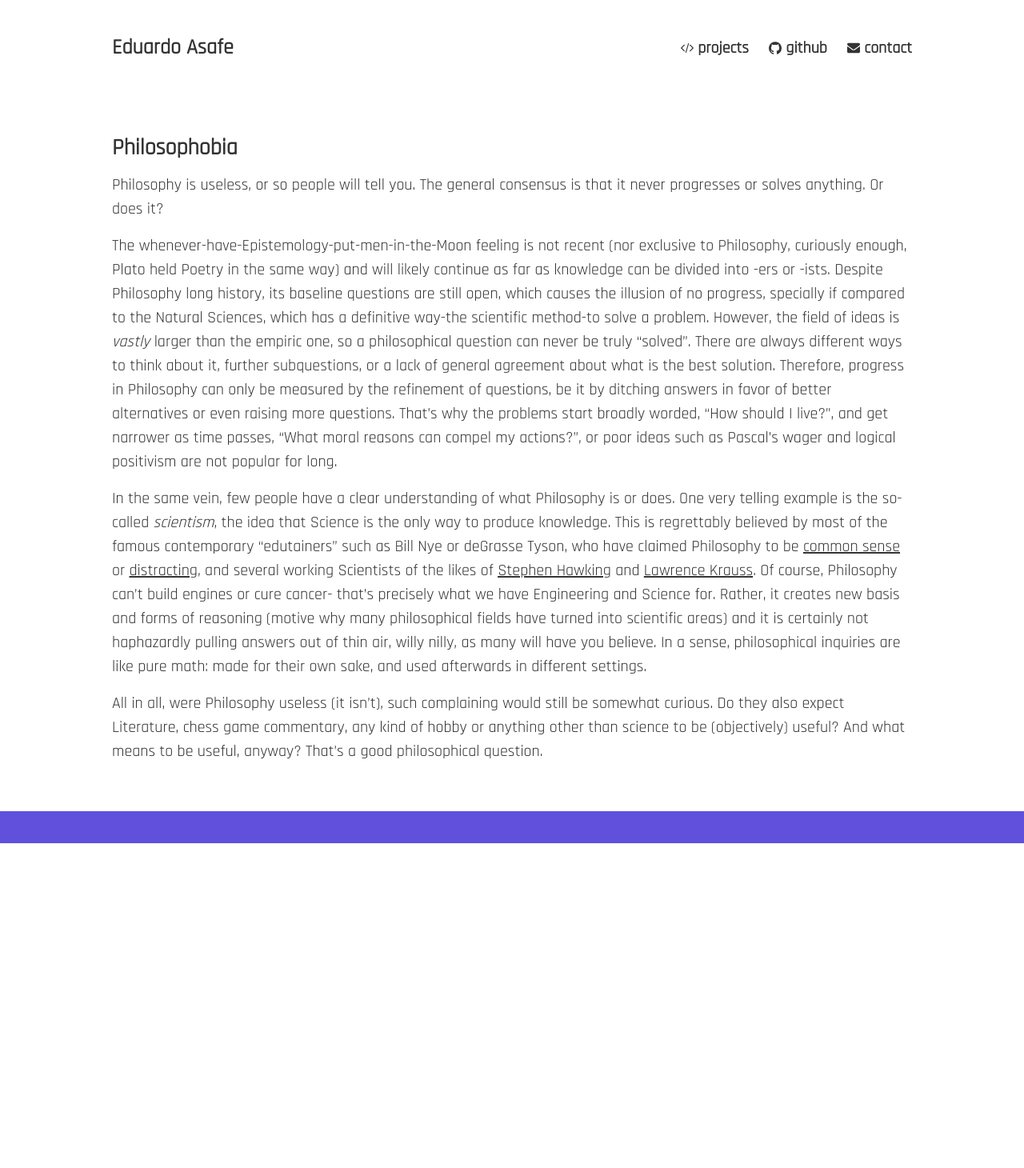
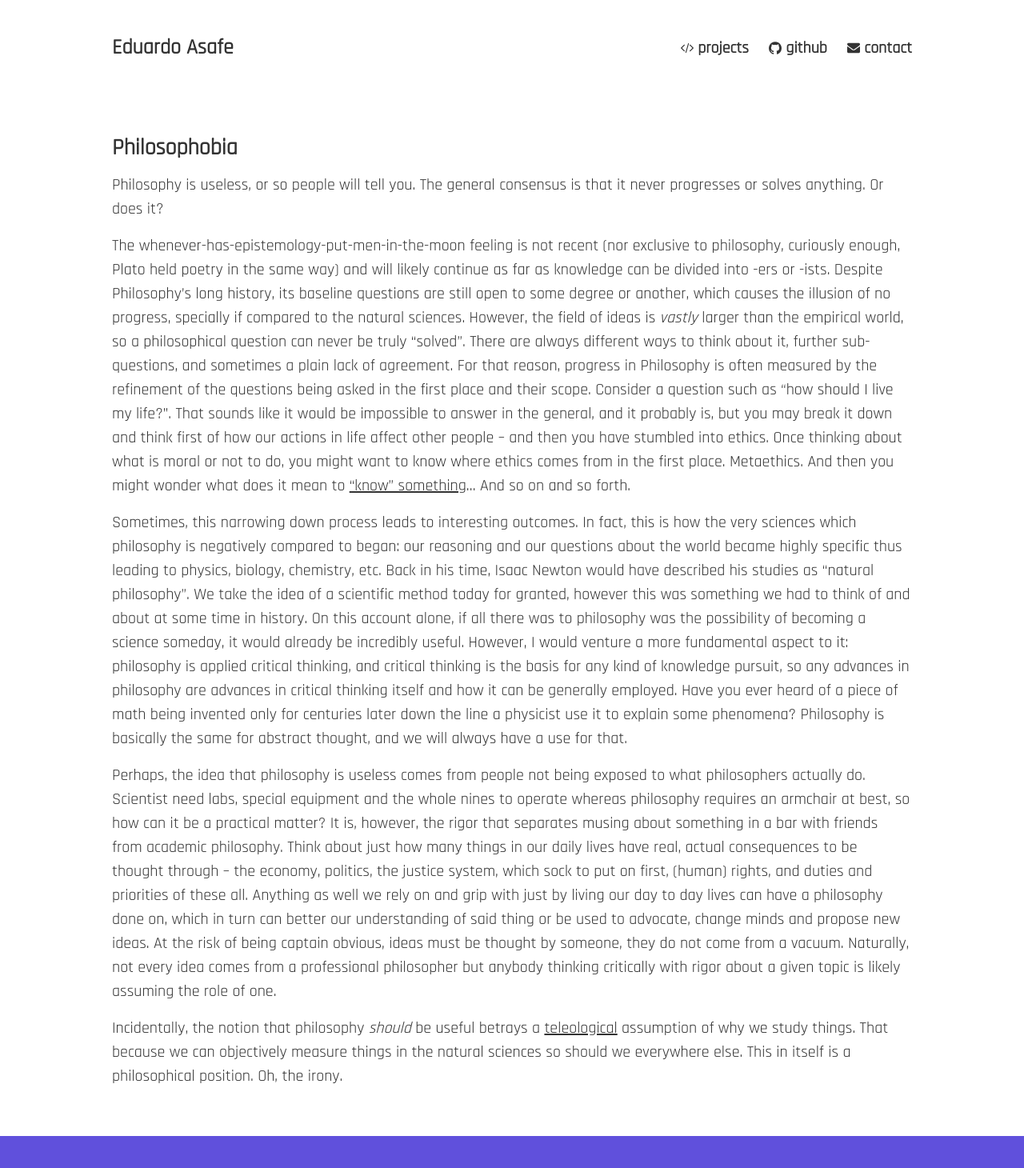
Before and after one commit to easafe/easafe.github.io, a Jekyll site: the page built from _posts/2016-04-08-philosophobia.md, in a window 1280 px wide. Shown: the whole page at 80% size. Built offline with Jekyll 4.4.1, drawn with Linux system fonts in a browser that asks for light colours; before the commit the page ends 1054 px from its top, so only the background shows below that.

Commit message:
Edit philosophical discourse for clarity and coherence
Revised text for clarity and coherence, improving the flow of ideas and correcting grammatical issues.

```diff
--- a/_posts/2016-04-08-philosophobia.md
+++ b/_posts/2016-04-08-philosophobia.md
@@ -6,8 +6,10 @@ tags: [rambling]
 
 Philosophy is useless, or so people will tell you. The general consensus is that it never progresses or solves anything. Or does it?
 
-The whenever-have-Epistemology-put-men-in-the-Moon feeling is not recent (nor exclusive to Philosophy, curiously enough, Plato held Poetry in the same way) and will likely continue as far as knowledge can be divided into -ers or -ists. Despite Philosophy long history, its baseline questions are still open, which causes the illusion of no progress, specially if compared to the Natural Sciences, which has a definitive way-the scientific method-to solve a problem. However, the field of ideas is _vastly_ larger than the empiric one, so a philosophical question can never be truly "solved". There are always different ways to think about it, further subquestions, or a lack of general agreement about what is the best solution. Therefore, progress in Philosophy can only be measured by the refinement of questions, be it by ditching answers in favor of better alternatives or even raising more questions. That's why the problems start broadly worded, "How should I live?", and get narrower as time passes, "What moral reasons can compel my actions?", or poor ideas such as Pascal's wager and logical positivism are not popular for long.
+The whenever-has-epistemology-put-men-in-the-moon feeling is not recent (nor exclusive to philosophy, curiously enough, Plato held poetry in the same way) and will likely continue as far as knowledge can be divided into -ers or -ists. Despite Philosophy's long history, its baseline questions are still open to some degree or another, which causes the illusion of no progress, specially if compared to the natural sciences. However, the field of ideas is _vastly_ larger than the empirical world, so a philosophical question can never be truly "solved". There are always different ways to think about it, further sub-questions, and sometimes a plain lack of agreement. For that reason, progress in Philosophy is often measured by the refinement of the questions being asked in the first place and their scope. Consider a question such as "how should I live my life?". That sounds like it would be impossible to answer in the general, and it probably is, but you may break it down and think first of how our actions in life affect other people -- and then you have stumbled into ethics. Once thinking about what is moral or not to do, you might want to know where ethics comes from in the first place. Metaethics. And then you might wonder what does it mean to ["know" something](https://en.wikipedia.org/wiki/Gettier_problem)... And so on and so forth.
 
-In the same vein, few people have a clear understanding of what Philosophy is or does. One very telling example is the so-called _scientism_, the idea that Science is the only way to produce knowledge. This is regrettably believed by most of the famous contemporary "edutainers" such as Bill Nye or deGrasse Tyson, who have claimed Philosophy to be [common sense](https://www.youtube.com/watch?v=ROe28Ma_tYM) or [distracting](http://nerdist.com/nerdist-podcast-neil-degrasse-tyson-returns-again/), and several working Scientists of the likes of [Stephen Hawking](http://www.telegraph.co.uk/technology/google/8520033/Stephen-Hawking-tells-Google-philosophy-is-dead.html) and [Lawrence Krauss](http://www.theatlantic.com/technology/archive/2012/04/has-physics-made-philosophy-and-religion-obsolete/256203/). Of course, Philosophy can't build engines or cure cancer- that's precisely what we have Engineering and Science for. Rather, it creates new basis and forms of reasoning (motive why many philosophical fields have turned into scientific areas) and it is certainly not haphazardly pulling answers out of thin air, willy nilly, as many will have you believe. In a sense, philosophical inquiries are like pure math: made for their own sake, and used afterwards in different settings.
+Sometimes, this narrowing down process leads to interesting outcomes. In fact, this is how the very sciences which philosophy is negatively compared to began: our reasoning and our questions about the world became highly specific thus leading to physics, biology, chemistry, etc. Back in his time, Isaac Newton would have described his studies as "natural philosophy". We take the idea of a scientific method today for granted, however this was something we had to think of and about at some time in history. On this account alone, if all there was to philosophy was the possibility of becoming a science someday, it would already be incredibly useful. However, I would venture a more fundamental aspect to it: philosophy is applied critical thinking, and critical thinking is the basis for any kind of knowledge pursuit, so any advances in philosophy are advances in critical thinking itself and how it can be generally employed. Have you ever heard of a piece of math being invented only for centuries later down the line a physicist use it to explain some phenomena? Philosophy is basically the same for abstract thought, and we will always have a use for that.
 
-All in all, were Philosophy useless (it isn't), such complaining would still be somewhat curious. Do they also expect Literature, chess game commentary, any kind of hobby or anything other than science to be (objectively) useful? And what means to be useful, anyway? That's a good philosophical question.
+Perhaps, the idea that philosophy is useless comes from people not being exposed to what philosophers actually do. Scientist need labs, special equipment and the whole nines to operate whereas philosophy requires an armchair at best, so how can it be a practical matter? It is, however, the rigor that separates musing about something in a bar with friends from academic philosophy. Think about just how many things in our daily lives have real, actual consequences to be thought through -- the economy, politics, the justice system, which sock to put on first, (human) rights, and duties and priorities of these all. Anything as well we rely on and grip with just by living our day to day lives can have a philosophy done on, which in turn can better our understanding of said thing or be used to advocate, change minds and propose new ideas. At the risk of being captain obvious, ideas must be thought by someone, they do not come from a vacuum. Naturally, not every idea comes from a professional philosopher but anybody thinking critically with rigor about a  given topic is likely assuming the role of one.
+
+Incidentally, the notion that philosophy _should_ be useful betrays a [teleological](https://en.wikipedia.org/wiki/Teleology) assumption of why we study things. That because we can objectively measure things in the natural sciences so should we everywhere else. This in itself is a philosophical position. Oh, the irony.
```
